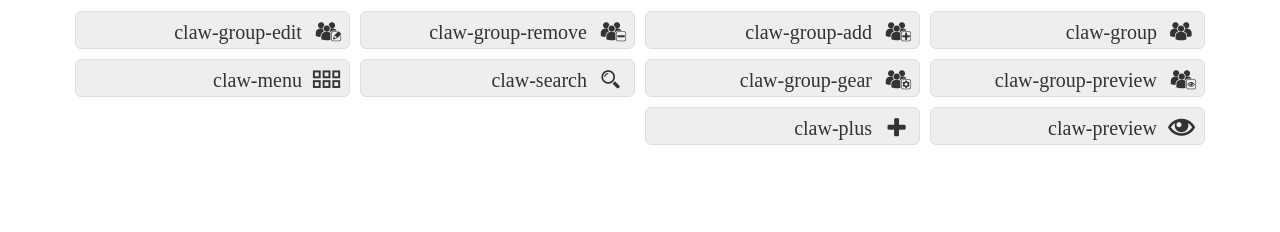
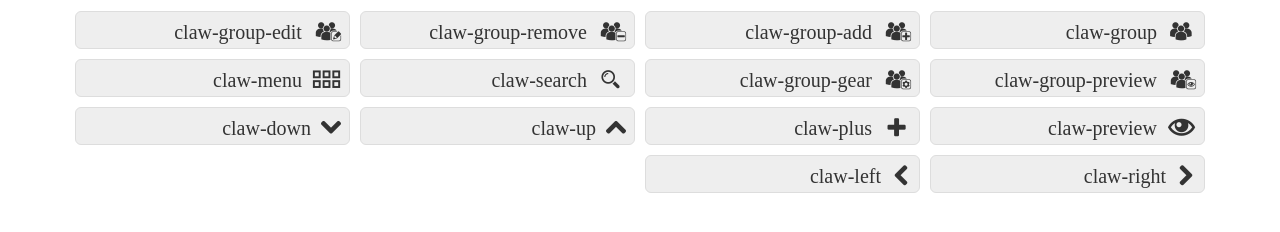
Before and after one commit to ajoudanian/leopard-framework, a website: page samples/claw-sample.html in a window 1280 px wide. Drawn offline with Linux system fonts and the light colour scheme; files whose address does not match are found by name.

```diff
--- a/samples/claw-sample.html
+++ b/samples/claw-sample.html
@@ -91,6 +91,30 @@
                     <span class="mls"> claw-plus</span>
                 </div>
             </div>
+            <div class="leo-col-sm-6">
+                <div class="claw-item">
+                    <i class="claw-up"></i>
+                    <span class="mls"> claw-up</span>
+                </div>
+            </div>
+            <div class="leo-col-sm-6">
+                <div class="claw-item">
+                    <i class="claw-down"></i>
+                    <span class="mls"> claw-down</span>
+                </div>
+            </div>
+            <div class="leo-col-sm-6">
+                <div class="claw-item">
+                    <i class="claw-right"></i>
+                    <span class="mls"> claw-right</span>
+                </div>
+            </div>
+            <div class="leo-col-sm-6">
+                <div class="claw-item">
+                    <i class="claw-left"></i>
+                    <span class="mls"> claw-left</span>
+                </div>
+            </div>
         </div>
     </div>
 </body>
```
Also changed, not shown: samples/actual.html (+0 -2 lines), css/fonts/fa/RoyaWeb-Regular.svg, css/fonts/fa/RoyaWeb-Regular.ttf, css/fonts/fa/RoyaWeb-Regular.woff, 1 other file.
